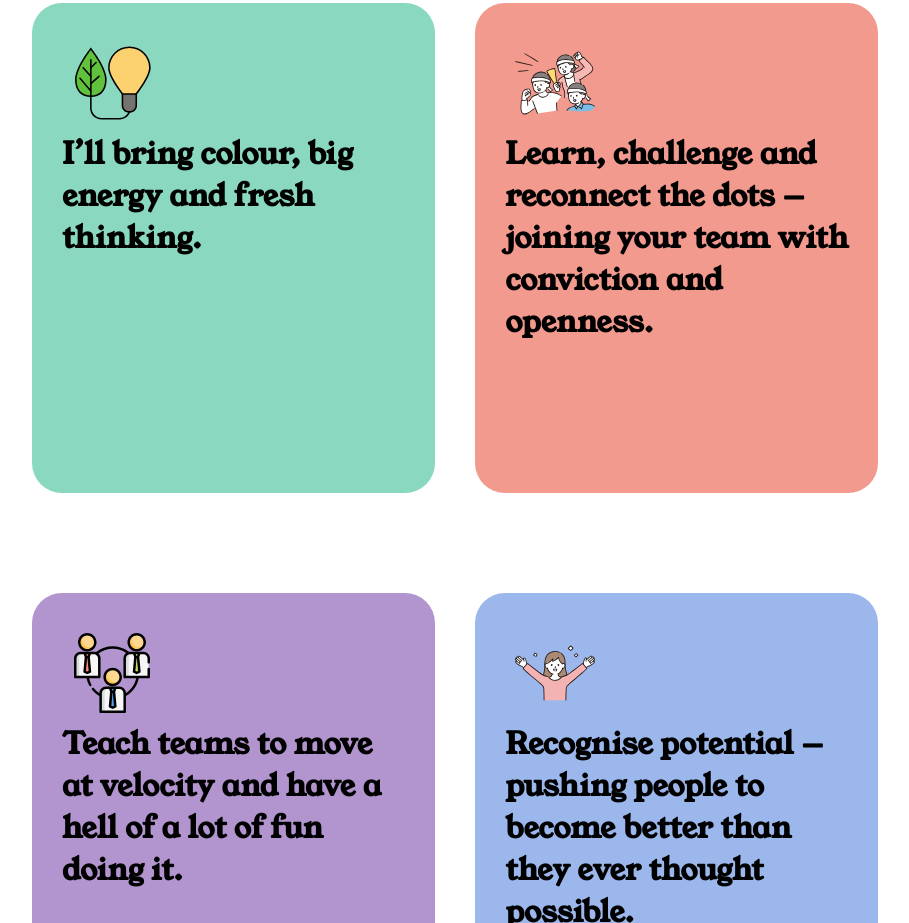
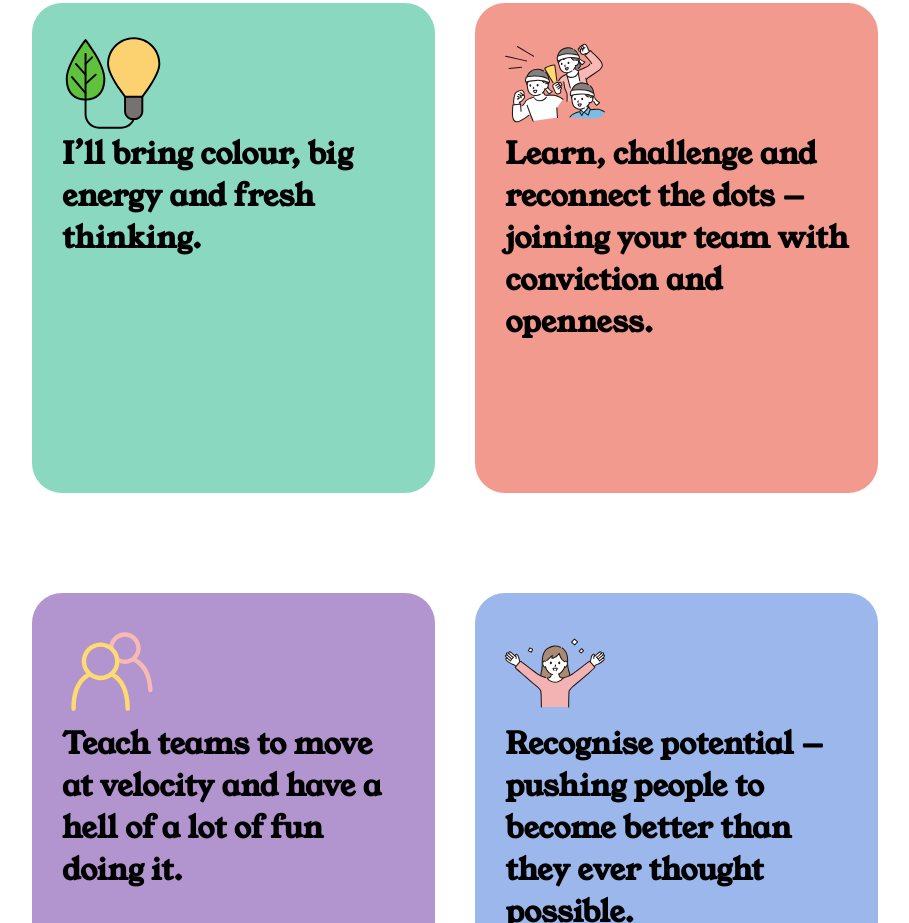
Before and after one commit to Joebakid/Xpensive-porfolio, a plain HTML site: page index.html in a window 1280 px wide. Shown: the part 1254-2177 px from the top of the page, without its empty margins (160-1069 px from the left). Drawn offline with nearby package versions, Linux system fonts and the light colour scheme.

Commit message:
svg colors complimenting each other

```diff
--- a/index.html
+++ b/index.html
@@ -178,11 +178,30 @@
             data-aos="fade-right"
             data-aos-once="true"
           >
-            <img
+            <svg
+              viewBox="0 0 1024 1024"
               class="main-card-icon-energy"
-              src="img/team-svgrepo-com.svg"
-              alt=""
-            />
+              version="1.1"
+              xmlns="http://www.w3.org/2000/svg"
+              fill="#000000"
+            >
+              <g id="SVGRepo_bgCarrier" stroke-width="0"></g>
+              <g
+                id="SVGRepo_tracerCarrier"
+                stroke-linecap="round"
+                stroke-linejoin="round"
+              ></g>
+              <g id="SVGRepo_iconCarrier">
+                <path
+                  d="M764.077495 365.4687c25.787576-28.703601 41.628106-66.514662 41.628106-108.047547 0-89.337066-72.67538-162.023709-162.023709-162.02371S481.658182 168.084087 481.658182 257.421153h45.226039c0-64.405459 52.403475-116.797671 116.797671-116.797671s116.797671 52.392212 116.79767 116.797671-52.403475 116.797671-116.79767 116.79767c-20.647671 0-40.964628-5.4655-58.741325-15.822099l-22.745613 39.086822c24.666421 14.365111 52.844769 21.961316 81.486938 21.961316 31.034988 0 59.955653-8.924184 84.62105-24.116595 2.73275 4.021822 144.402643 55.220183 154.273921 292.470796 0.507847 12.15659 10.511207 21.674628 22.568481 21.674628 0.330715 0 0.639928-0.011263 0.971667-0.022526 12.477067-0.51911 22.171213-11.052842 21.641864-23.529908-9.692098-233.333227-126.929016-303.970051-163.68138-320.452557z"
+                  fill="#f8b8b4"
+                ></path>
+                <path
+                  d="M541.966052 518.12181c29.268786-33.91313 47.104868-77.952485 47.104868-126.15803 0-106.683731-86.809093-193.481562-193.492825-193.481562S202.107796 285.279025 202.107796 391.962756c0 48.204521 17.828915 92.240805 47.090534 126.153935-51.365255 30.577311-153.310445 121.144064-153.310445 358.758155 0 12.488329 10.113939 22.613531 22.613531 22.613531s22.613531-10.125202 22.613531-22.613531c0-244.454669 113.552978-312.788776 143.593774-326.583583 31.432256 22.083159 69.622154 35.163294 110.869374 35.163294 41.246196 0 79.440191-13.080135 110.876542-35.163294 30.045915 13.80607 143.609132 82.134033 143.609132 326.583583 0 12.488329 10.113939 22.613531 22.613531 22.613531 12.498568 0 22.613531-10.125202 22.613531-22.613531-0.001024-237.6059-101.951333-328.172653-153.324779-358.753036zM247.333835 391.962756c0-81.752124 66.492137-148.255523 148.24426-148.255523s148.265762 66.5034 148.265762 148.255523-66.514662 148.265762-148.265762 148.265762-148.244261-66.513638-148.24426-148.265762z"
+                  fill="#ffda71"
+                ></path>
+              </g>
+            </svg>
             Teach teams to move at velocity and have a hell of a lot of fun
             doing it.
           </div>
--- a/style.css
+++ b/style.css
@@ -195,7 +195,10 @@ p {
   display: block;
   width: 100px;
   height: 100px;
-  padding: 10px;
+  /* padding: 50px; */
+  /* opacity: 0.8; */
+  /* border: 0.5px solid #b1afaf; */
+  /* border-radius: 50%; */
 }
 
 /* RESPONSIVENESS- DESKROP */
```
